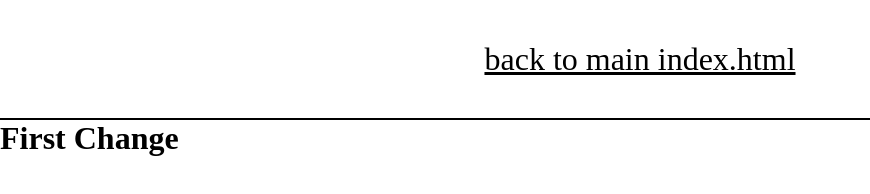
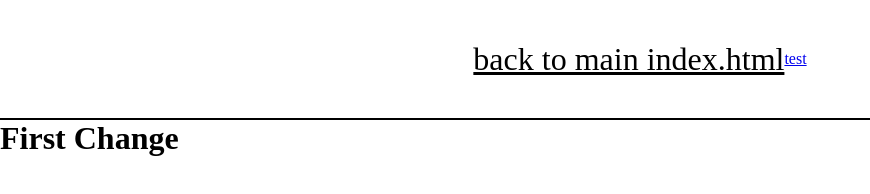
Before and after one commit to Jordangerouz/AdvancedClass, a plain HTML site: page week1/index.html in a window 1280 px wide. Shown: the whole page, without its empty margins (0-870 px from the left). Drawn offline with Linux system fonts and the light colour scheme.

Commit message:
trying a test with period

```diff
--- a/week1/index.html
+++ b/week1/index.html
@@ -18,6 +18,7 @@
 <body>
     <header>
         <a id="main-link" href="https://jordangerouz.github.io/AdvancedClass/">Back to main index.html</a>
+        <a href="./index.html">test</a>
         <!-- <a href="https://jordangerouz.github.io/AdvancedClass/">test</a> -->
     </header>
     <h1>First Change</h1>
```
